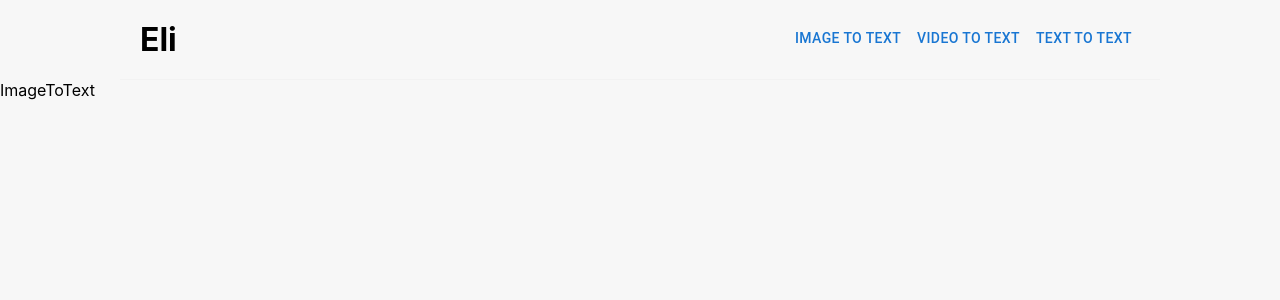
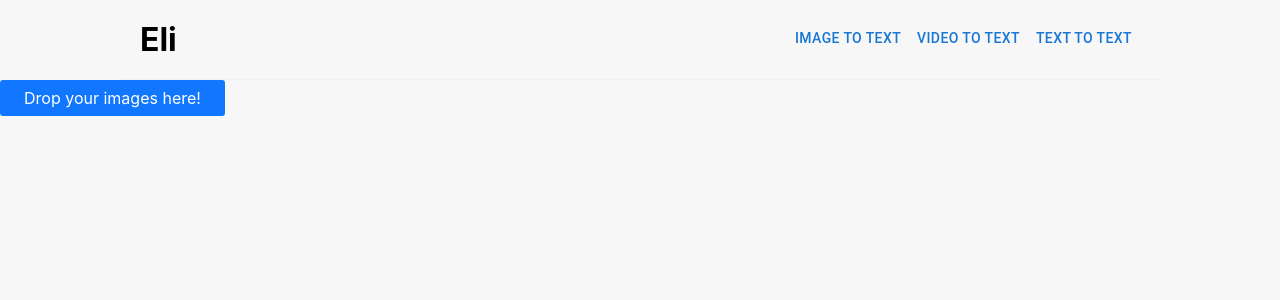
Before and after one commit to tuckspaint/HACKKU23, a React (Create React App) app in the folder Project/: page /ImageToText in a window 1280 px wide. Shown: the top 300 px of the page. Built offline with nearby package versions, Linux system fonts and the light colour scheme.

Commit message:
Added initial simple GPT output

```diff
--- a/Project/package.json
+++ b/Project/package.json
@@ -10,10 +10,13 @@
     "@testing-library/react": "^13.4.0",
     "@testing-library/user-event": "^13.5.0",
     "cors": "^2.8.5",
+    "openai": "^3.2.1",
     "react": "^18.2.0",
     "react-dom": "^18.2.0",
+    "react-dropzone": "^11.2.4",
     "react-router-dom": "^6.10.0",
     "react-scripts": "5.0.1",
+    "react-spinners": "^0.13.8",
     "web-vitals": "^2.1.4"
   },
   "scripts": {
--- a/Project/src/ImageToText.js
+++ b/Project/src/ImageToText.js
@@ -1,7 +1,23 @@
-import React from 'react'
+import React, { useCallback } from 'react';
+import { useNavigate } from 'react-router-dom';
+import { useDropzone } from 'react-dropzone';
 
 export default function ImageToText() {
-  return (
-    <div>ImageToText</div>
-  )
+    const onDrop = useCallback(acceptedFiles => {
+        console.log(acceptedFiles);
+    }, []);
+
+    const {
+    getRootProps,
+    getInputProps
+    } = useDropzone({
+    onDrop
+    });
+
+    return (
+    <div {...getRootProps()}>
+        <input {...getInputProps()} />
+        <button className='dropButton'>Drop your images here!</button>
+    </div>
+    )
 }
```
Also changed, not shown: 1 other file (tests, documents, lock files or other folders).
